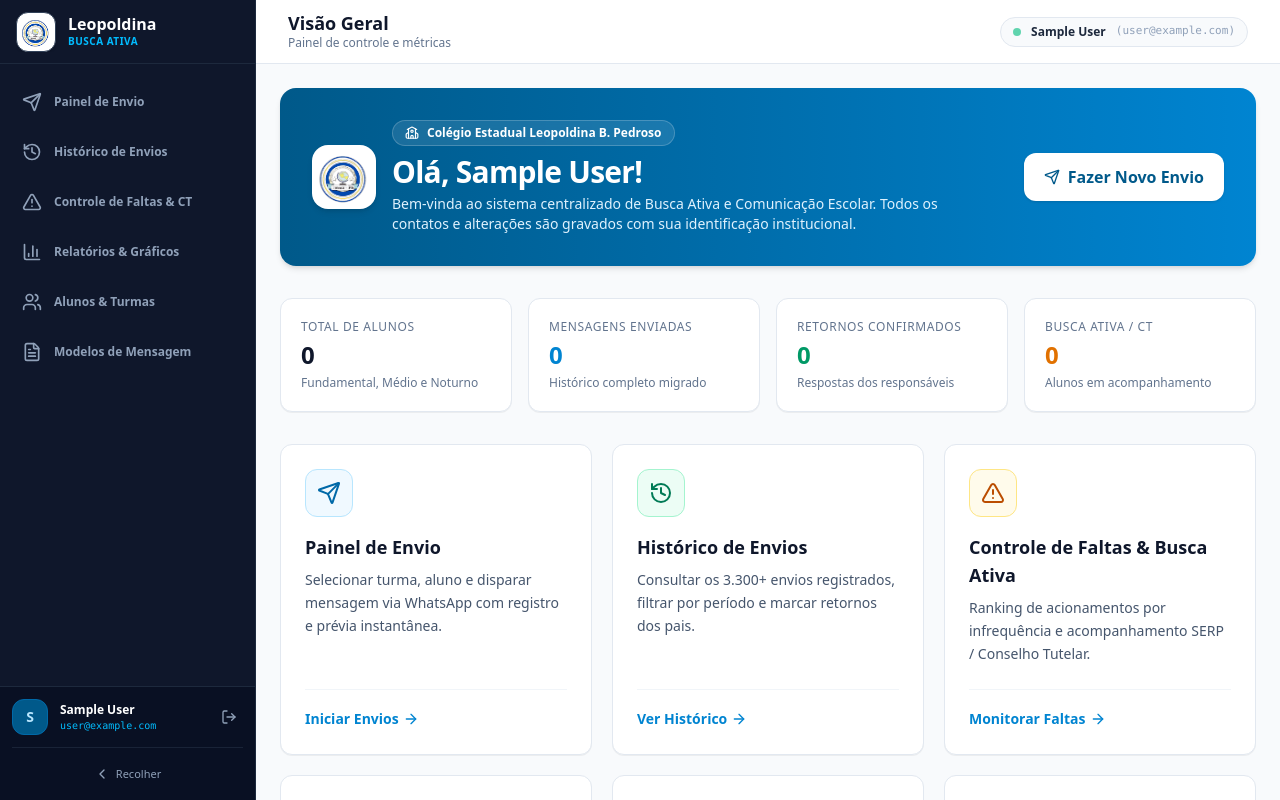
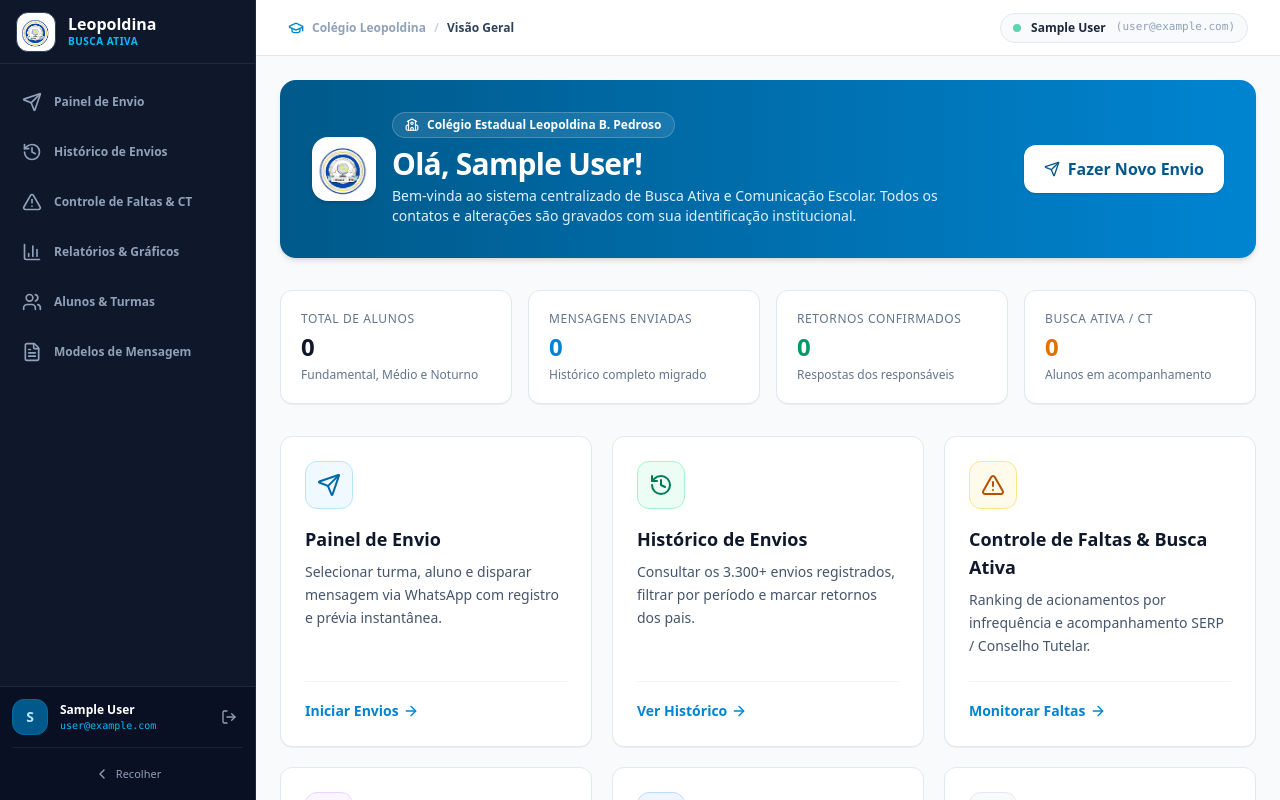
Before and after one commit to MarcosWrobel/busca-ativa-lepoldina, a Next.js app: page / in a window 1280 px wide. Shown: the top 800 px of the page. Built offline with nearby package versions, Linux system fonts and the light colour scheme; no server answers; the database is empty; sample sign-in values are in the browser's storage.

Commit message:
feat(extension): disponibilizar download do zip da extensao no painel web

```diff
--- a/src/components/TopHeader.tsx
+++ b/src/components/TopHeader.tsx
@@ -34,8 +34,8 @@
   };
 
   return (
-    <header className="h-16 bg-white border-b border-slate-200 sticky top-0 z-30 flex items-center justify-between px-4 sm:px-6 lg:px-8">
-      {/* Left: Mobile Toggle & Page Title */}
+    <header className="h-14 bg-white border-b border-slate-200 sticky top-0 z-30 flex items-center justify-between px-4 sm:px-6 lg:px-8">
+      {/* Left: Mobile Toggle & Brand / Breadcrumb */}
       <div className="flex items-center space-x-3">
         <button
           type="button"
@@ -46,13 +46,11 @@
           <Menu className="w-5 h-5" />
         </button>
 
-        <div>
-          <h1 className="text-base sm:text-lg font-extrabold text-slate-900 leading-tight">
-            {currentInfo.title}
-          </h1>
-          <p className="text-xs text-slate-500 hidden sm:block">
-            {currentInfo.subtitle}
-          </p>
+        <div className="flex items-center space-x-2 text-xs font-semibold text-slate-500">
+          <GraduationCap className="w-4 h-4 text-sky-600 hidden sm:block" />
+          <span className="text-slate-400 hidden sm:inline">Colégio Leopoldina</span>
+          <span className="text-slate-300 hidden sm:inline">/</span>
+          <span className="text-slate-700 font-bold">{currentInfo.title}</span>
         </div>
       </div>
 
```
